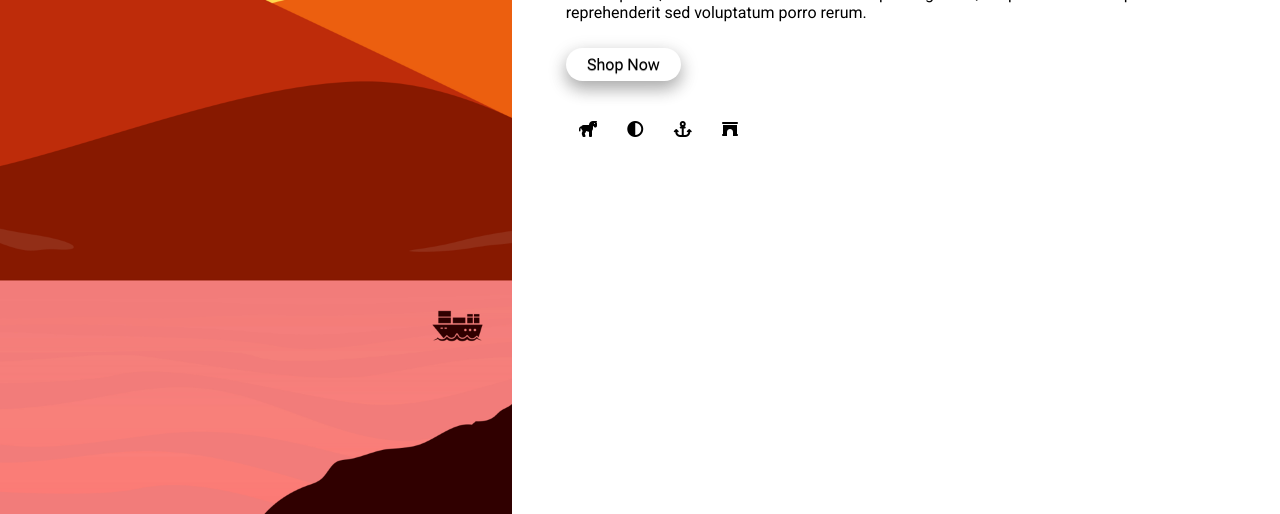
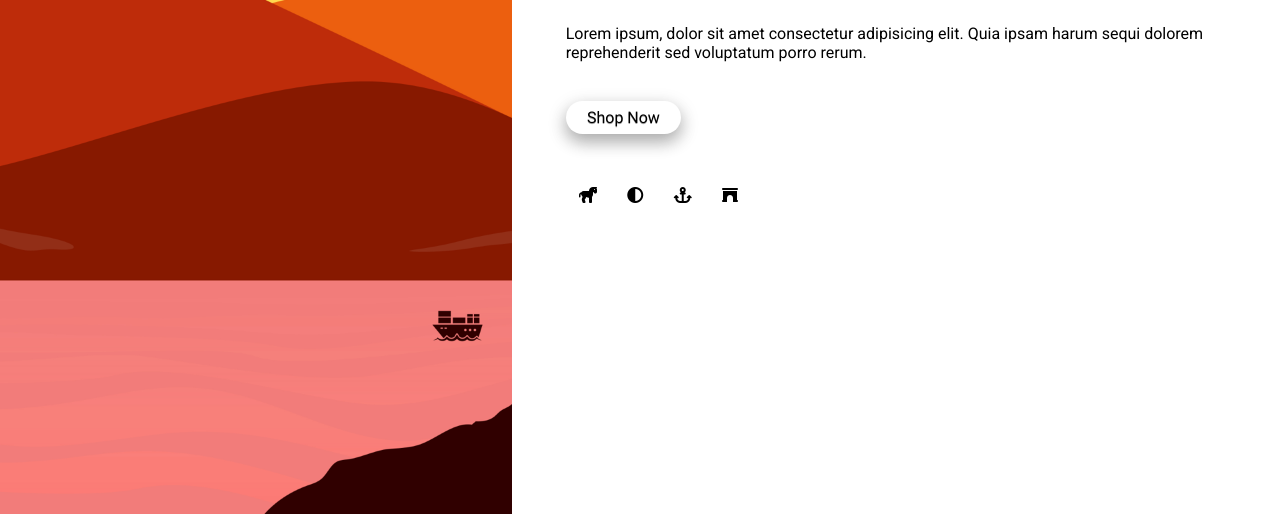
Before and after one commit to Bhevans17/horsey-template, a plain HTML site: page index.html in a window 1280 px wide. Shown: the part 286-800 px from the top of the page. Drawn offline with Linux system fonts and the light colour scheme.

Commit message:
Edited styles

```diff
--- a/style.css
+++ b/style.css
@@ -68,7 +68,7 @@ body {
   }
 
   .main-content * {
-    margin-top: 4%;
+    margin-top: 6%;
   }
 
   #main-content-btn-large {
```
